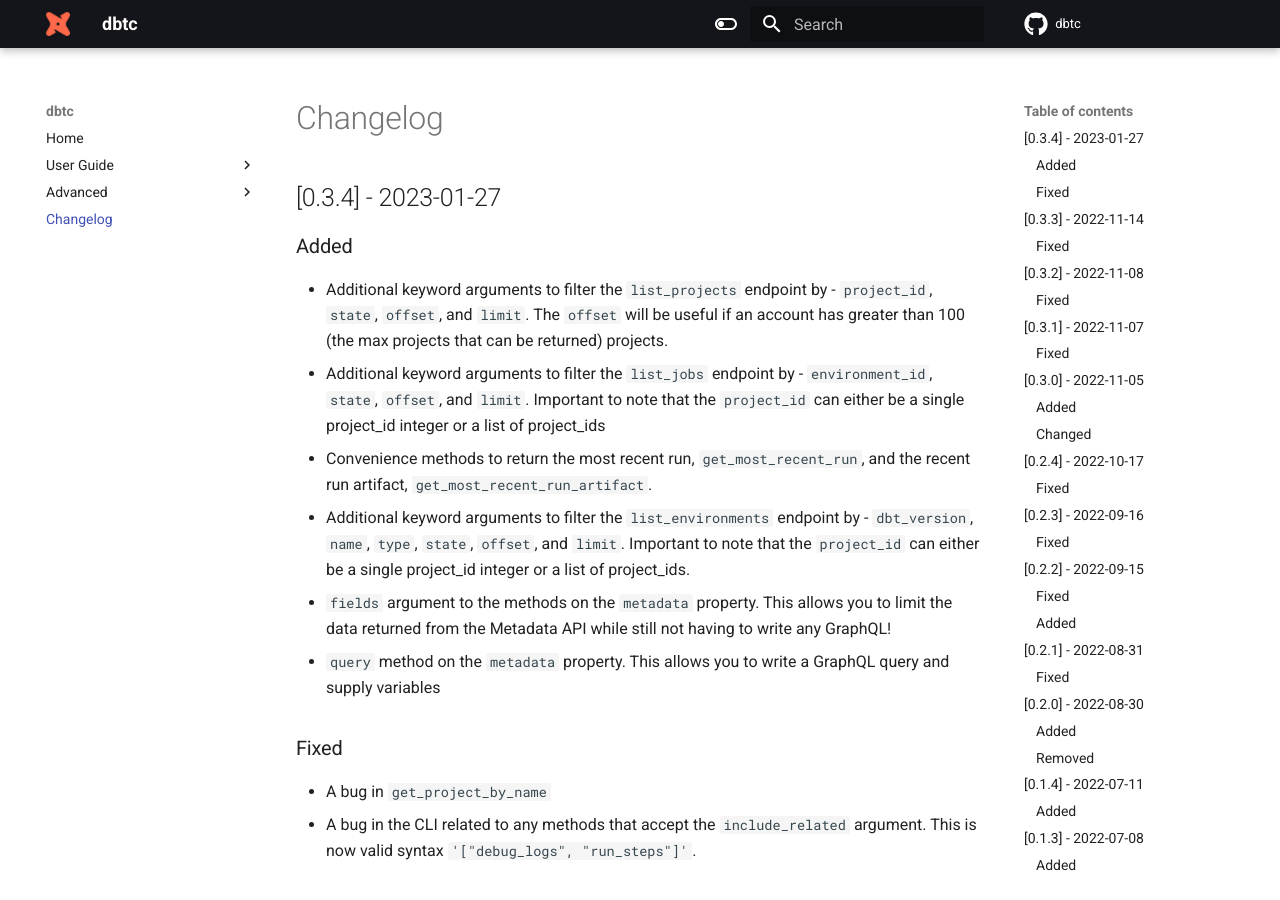
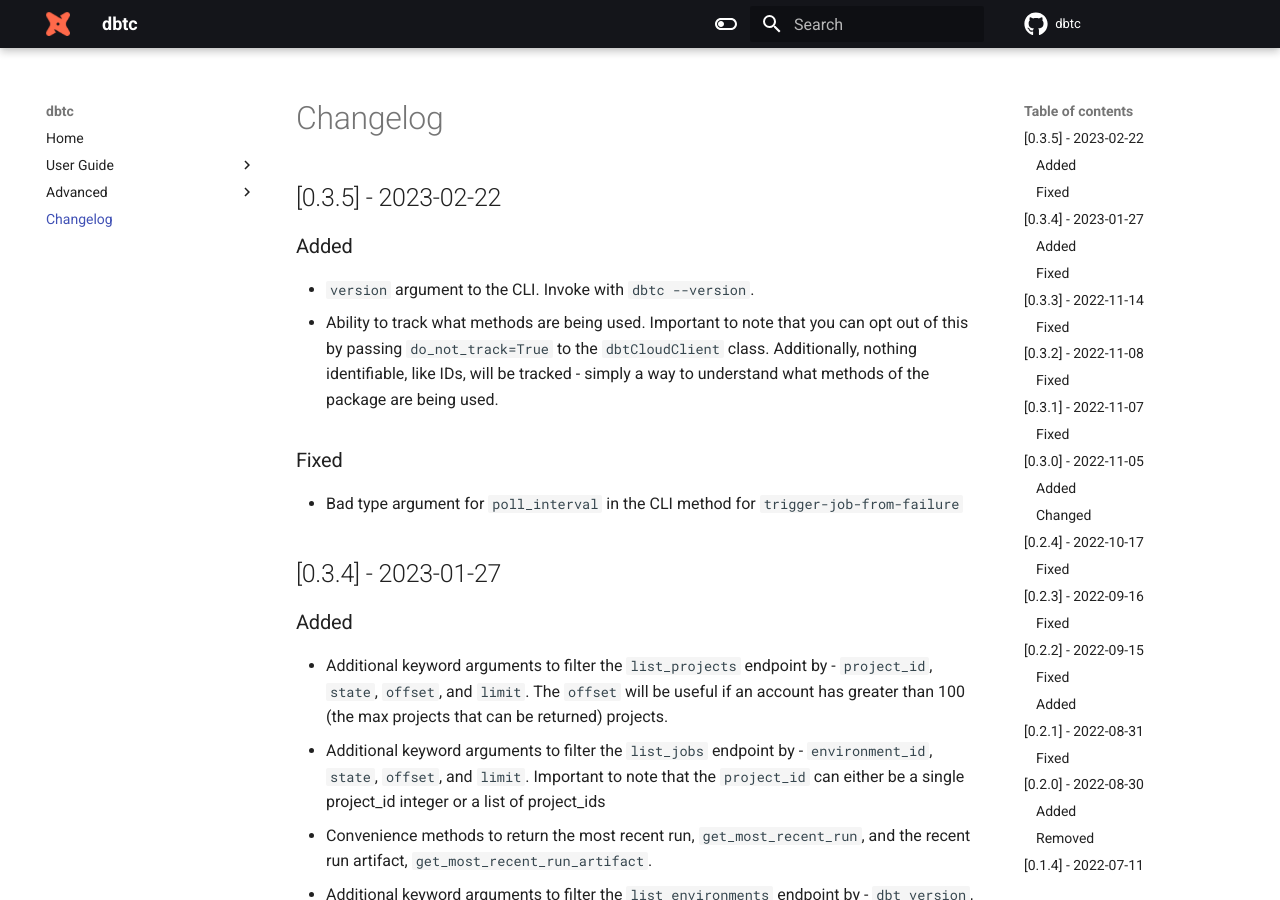
Before and after one commit to dpguthrie/dbtc, an MkDocs documentation site: the page built from docs/changelog.md, in a window 1280 px wide and 900 px high. Built offline with MkDocs 1.6.1 and Material for MkDocs 9.7.7, drawn with Linux system fonts in a browser that asks for light colours; comment, search, counter and statistics services are not loaded; the version menu is left out.

Commit message:
Update changelog in docs for 0.3.5

```diff
--- a/docs/changelog.md
+++ b/docs/changelog.md
@@ -1,4 +1,13 @@
 # Changelog
+
+## [0.3.5] - 2023-02-22
+
+### Added
+- `version` argument to the CLI.  Invoke with `dbtc --version`.
+- Ability to track what methods are being used.  Important to note that you can opt out of this by passing `do_not_track=True` to the `dbtCloudClient` class.  Additionally, nothing identifiable, like IDs, will be tracked - simply a way to understand what methods of the package are being used.
+
+### Fixed
+- Bad type argument for `poll_interval` in the CLI method for `trigger-job-from-failure`
 
 ## [0.3.4] - 2023-01-27
 
@@ -65,10 +74,10 @@
 ### Added
 - The ability to restart a job from failure.  The `trigger_job` method now accepts an argument `restart_from_failure` (default `False`) that will determine whether or not the last run attempt for a job was unsuccessful - in the event it was, it will parse the steps within that job and find the nodes that it needs to rerun as well as any steps that were skipped entirely.
 - Additional commands to the `trigger_job` method:
-    - `should_poll` - Indicate whether or not the method should poll for completion (default `True`)
-    - `poll_interval` - How long in between polling requests (default 10 seconds)
-    - `restart_from_failure` - Described above
-    - `trigger_on_failure_only` - Only relevant when setting `restart_from_failure` to `True`.  This has the effect, when set to `True`, of only triggering the job when the prior invocation was not successful.  Otherwise, the function will exit prior to triggering the job (default `False`)
+  - `should_poll` - Indicate whether or not the method should poll for completion (default `True`)
+  - `poll_interval` - How long in between polling requests (default 10 seconds)
+  - `restart_from_failure` - Described above
+  - `trigger_on_failure_only` - Only relevant when setting `restart_from_failure` to `True`.  This has the effect, when set to `True`, of only triggering the job when the prior invocation was not successful.  Otherwise, the function will exit prior to triggering the job (default `False`)
 - Logging to stderr when using the `trigger_job` method (internally using the `rich` package that comes when installing `Typer`)
 - Multiple tests for the `restart_from_failure` functionality
 
```
